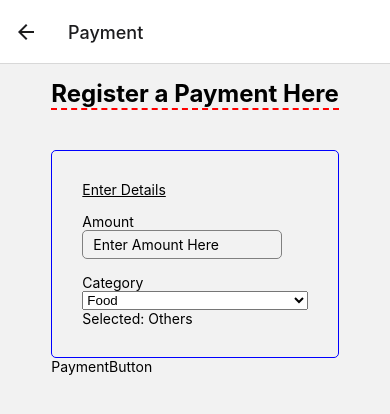
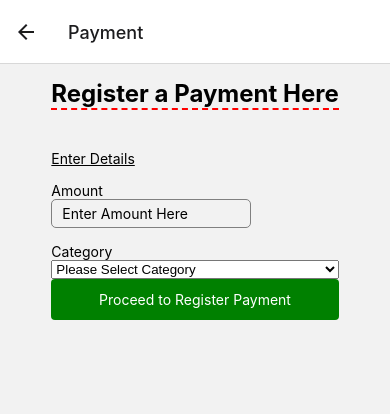
Before and after one commit to zeusopera9/myApplication, a React Native app: screen /Payment in a window 390 px wide. Shown: the top 414 px of the page. Built offline with nearby package versions, Linux system fonts and the light colour scheme.

Commit message:
Payment Page Redirection

```diff
--- a/src/components/PaymentButton.jsx
+++ b/src/components/PaymentButton.jsx
@@ -1,14 +1,33 @@
-import { StyleSheet, Text, View } from 'react-native'
-import React from 'react'
+import { Button, Pressable, StyleSheet, Text, View } from 'react-native'
+import React, { useState } from 'react'
 
-const PaymentButton = () => {
+const PaymentButton = ({onPress}) => {
   return (
     <View>
-      <Text>PaymentButton</Text>
+      {/* <Text>PaymentButton</Text> */}
+      <View >
+      <Pressable style={styles.paymentButton} onPress={onPress} >
+        <Text style={styles.paymentText}>Proceed to Register Payment</Text>
+      </Pressable>
+      </View>
     </View>
   )
 }
 
 export default PaymentButton
 
-const styles = StyleSheet.create({})
+const styles = StyleSheet.create({
+  paymentButton: {
+    alignItems: 'center',
+    justifyContent: 'center',
+    paddingVertical: 12,
+    paddingHorizontal: 32,
+    borderRadius: 4,
+    elevation: 3,
+    backgroundColor: 'green',
+  },
+  paymentText: {
+    color: 'white',
+  }
+
+})
--- a/src/components/RegisterPaymentForm.jsx
+++ b/src/components/RegisterPaymentForm.jsx
@@ -3,7 +3,7 @@ import React, { useState } from 'react'
 import { Picker } from '@react-native-picker/picker'
 
 const RegisterPaymentForm = () => {
-  const [category, setCategory] = useState('Others');
+  const [category, setCategory] = useState('Please Select Category');
   return (
     <View style={StyleSheet.safeArea}>
       <View style={styles.headingContainer}>
@@ -11,6 +11,9 @@ const RegisterPaymentForm = () => {
       </View>
       <View style={styles.formContainer}>
         <Text style={styles.formHeading}>Enter Details</Text>
+        {category !== "Please Select Category" && (
+          <Text>Paying under {category}</Text>
+        )}
 
 
         <Text style={styles.inputLabel}>Amount</Text>
@@ -21,6 +24,9 @@ const RegisterPaymentForm = () => {
           selectedValue={category}
           onValueChange={currentCategory => setCategory(currentCategory)}
         >
+          {category === 'Please Select Category' && (
+            <Picker.Item label="Please Select Category" value="Please Select Category" enabled={false} />
+          )}
           <Picker.Item label="Food" value="Food" />
           <Picker.Item label="Groceries" value="Groceries" />
           <Picker.Item label="Health Care" value="Health Care" />
@@ -28,7 +34,9 @@ const RegisterPaymentForm = () => {
           <Picker.Item label="Personal Care" value="Personal Care" />
           <Picker.Item label="Transportation Care" value="Transportation Cost" />
         </Picker>
-        <Text>Selected: {category}</Text>
+        {category !== "Please Select Category" && (
+          <Text>Selected: {category}</Text>
+        )}
       </View>
     </View>
   )
@@ -49,11 +57,7 @@ const styles = StyleSheet.create({
     marginBottom: 40,
   },
   formContainer: {
-    borderColor: 'blue',
-    borderWidth: 1,
-    borderRadius: 5,
-    margin: 0,
-    padding: 30,
+
   },
   formHeading: {
     color: 'black',
--- a/src/screens/PaymentScreen.jsx
+++ b/src/screens/PaymentScreen.jsx
@@ -4,12 +4,17 @@ import RegisterPaymentForm from '../components/RegisterPaymentForm'
 import { SafeAreaView } from 'react-native-safe-area-context'
 import PaymentButton from '../components/PaymentButton'
 
-const PaymentScreen = () => {
+const PaymentScreen = ({navigation}) => {
+  const onPress = () => {
+    navigation.navigate("Home")
+    // Change this to payment confirmation
+    // After adding Verification feature
+  }
   return (
     <SafeAreaView style={styles.safeArea}>
       <View>
         <RegisterPaymentForm />
-        <PaymentButton />
+        <PaymentButton onPress={onPress} />
       </View>
     </SafeAreaView>
   )
```
